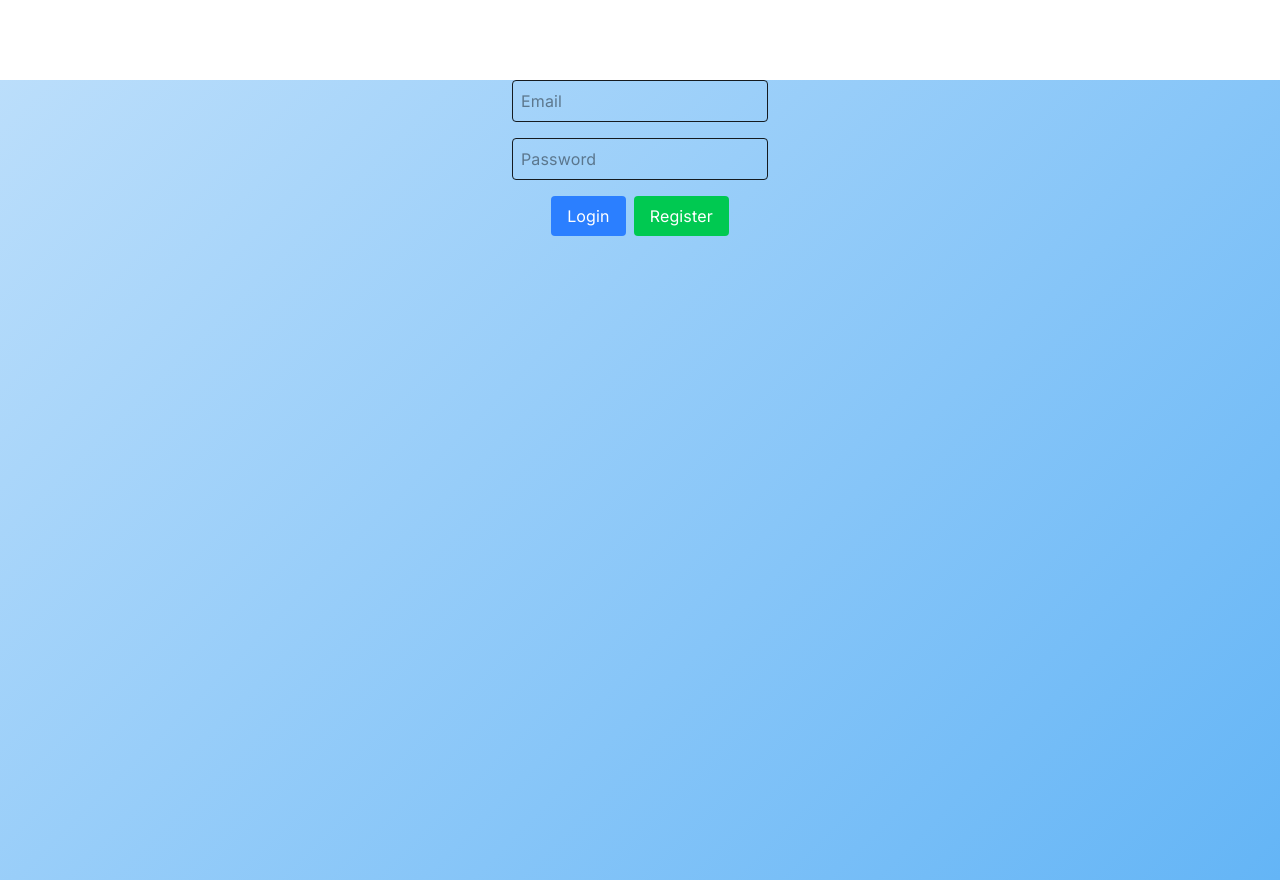
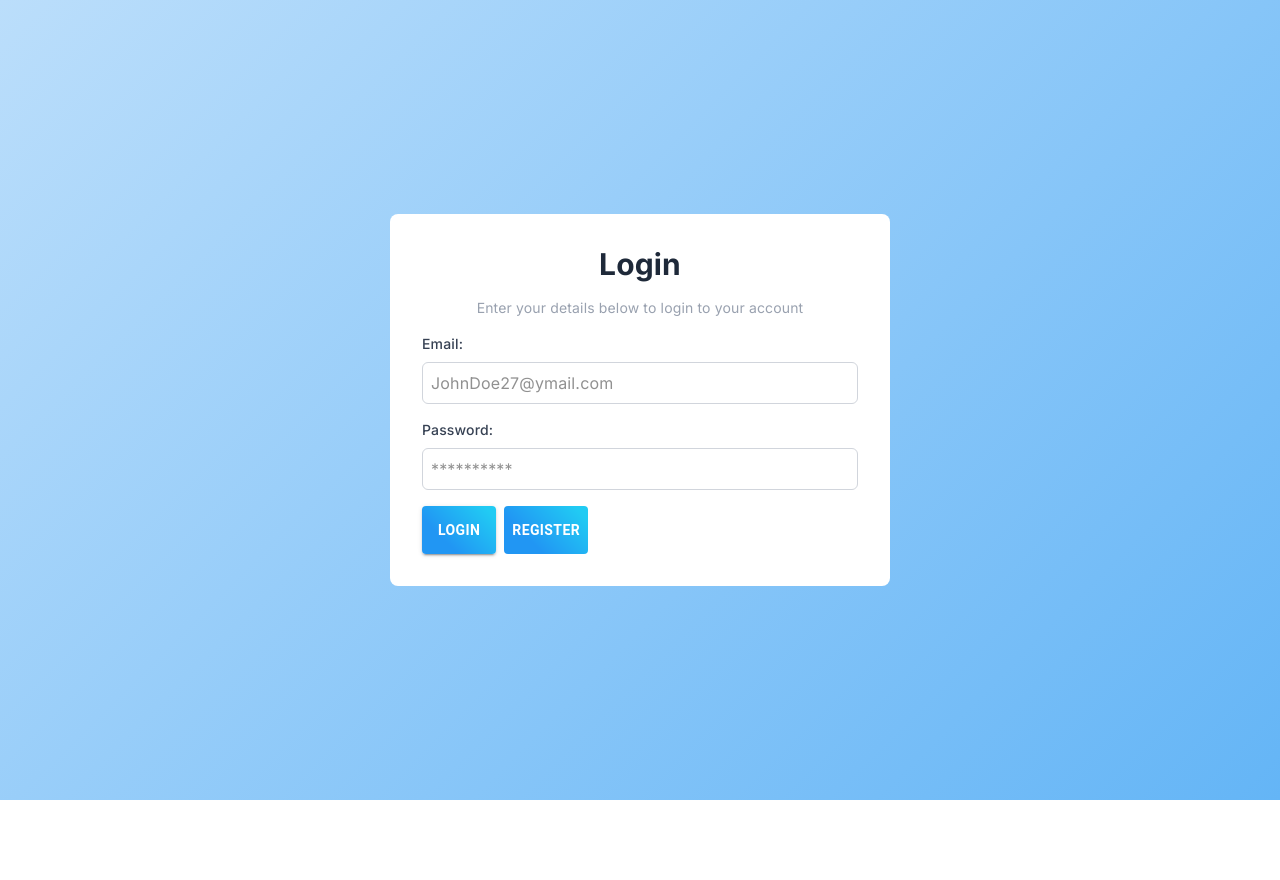
Before and after one commit to iranloyehannah/Todo-App-Next, a Next.js app: page /login in a window 1280 px wide. After the commit the page ends 800 px from the top, so only its background shows below. Built offline with nearby package versions, Linux system fonts and the light colour scheme; no server answers.

Commit message:
Login ui fixed

```diff
--- a/pages/NotFound.tsx
+++ b/pages/NotFound.tsx
@@ -4,7 +4,7 @@ import { Box, Typography, Button, Paper } from '@mui/material';
 import { useRouter } from 'next/navigation';
 import SearchOffIcon from '@mui/icons-material/SearchOff';
 
-// Custom 404 page for handling undefined routes
+
 const NotFound = () => {
   const router = useRouter();
 
--- a/pages/_app.tsx
+++ b/pages/_app.tsx
@@ -4,7 +4,7 @@ import { AuthProvider } from '@/components/AuthProvider'
 import { ThemeProvider, createTheme, CssBaseline } from '@mui/material'
 import { useState } from 'react'
 
-// Create theme
+
 const theme = createTheme({
   palette: {
     primary: {
--- a/src/app/layout.tsx
+++ b/src/app/layout.tsx
@@ -9,6 +9,9 @@ const inter = Inter({ subsets: ['latin'] })
 export const metadata: Metadata = {
   title: 'Todo App',
   description: 'A modern todo application built with Next.js, React, and TypeScript',
+  icons: {
+    icon: "/logo.svg"
+  },
 }
 
 export default function RootLayout({
--- a/src/app/login/page.tsx
+++ b/src/app/login/page.tsx
@@ -27,10 +27,14 @@ export default function LoginPage() {
       <ThemeProvider theme={theme}>
         <CssBaseline />
         <ErrorBoundary>
-          <Box sx={{
-            minHeight: '100vh',
-            background: 'linear-gradient(135deg, #BBDEFB 0%, #64B5F6 100%)'
-          }}>
+          <Box
+            sx={{
+              minHeight: '100vh',
+              display: 'flex',
+              alignItems: 'center',
+              background: 'linear-gradient(135deg, #BBDEFB 0%, #64B5F6 100%)'
+            }}
+          >
             <Login />
           </Box>
         </ErrorBoundary>
--- a/src/components/Login.tsx
+++ b/src/components/Login.tsx
@@ -5,6 +5,7 @@ import { loginUser, registerUser, logoutUser } from '@/auth';
 import { useAuth } from '@/components/AuthProvider';
 import { User } from 'firebase/auth';
 import { useRouter } from 'next/navigation';
+import { Box, Button } from '@mui/material';
 
 export default function Login() {
   const { user } = useAuth() as { user: User | null };
@@ -12,13 +13,15 @@ export default function Login() {
   const [password, setPassword] = useState('');
   const router = useRouter();
 
-useEffect(() => {
-    if (user) {
-      router.push('/todo-list');
-    }
-  }, [user, router]);
+// useEffect(() => {
+//     if (user) {
+//       router.push('/todo-list');
+//     }
+//   }, [user, router]);
 
-  const handleLogin = async () => {
+
+const handleLogin = async (e: React.FormEvent) => {
+  e.preventDefault();
   try {
     await loginUser(email, password);
     router.push('/todo-list');
@@ -27,15 +30,9 @@ useEffect(() => {
   }
 };
 
-  const handleRegister = async () => {
-    try {
-      await registerUser(email, password);
-      router.push('/todo-list');
-    } catch (error: unknown) {
-      alert(error instanceof Error ? error.message : 'An unknown error occurred');
+  const handleRegister = () => {
+    router.push('/');
   }
-  };
-
   const handleLogout = async () => {
     try {
       await logoutUser();
@@ -46,49 +43,202 @@ useEffect(() => {
   };
 
   return (
-    <div className="flex flex-col items-center mt-20 space-y-4">
-      {user ? (
-        <>
-          <p>Welcome, {user.email}</p>
-          <button
-            onClick={handleLogout}
-            className="px-4 py-2 bg-red-500 text-white rounded"
+    <Box
+      sx={{
+        borderRadius: 2,
+        p: 4,
+        display: "flex",
+        flexDirection: "column",
+        alignItems: "center",
+        width: "100%",
+        maxWidth: "500px",
+        margin: "0 auto",
+        background: "white",
+      }}
     >
-            Logout
-          </button>
-        </>
-      ) : (
-        <>
+      <h1 className="text-center font-bold text-3xl mb-4 text-gray-800">
+        Login
+      </h1>
+      <p className="w-full  text-center text-sm text-gray-400">
+        Enter your details below to login to your account
+      </p>
+    <div className="w-full flex flex-col items-center justify-center space-y-4">
+
+        <form
+        onSubmit={handleLogin}
+        className="w-full flex flex-col gap-4 mt-4"
+        >
+          <div className="w-full flex flex-col gap-2">
+            <label htmlFor="email" className="text-sm font-medium text-gray-700">
+              Email:
+            </label>
             <input
+              id="email"
             type="email"
-            placeholder="Email"
-            className="border p-2 rounded w-64"
+            placeholder="JohnDoe27@ymail.com"
+            className=" w-full  p-2 border border-gray-300 rounded-md focus:outline-none focus:ring-2 focus:ring-blue-400 focus:border-transparent"
             value={email}
             onChange={(e) => setEmail(e.target.value)}
             />
+          </div>
+          <div className="w-full flex flex-col gap-2">
+          <label htmlFor="password" className="text-sm font-medium text-gray-700">
+            Password:
+          </label>
           <input
+            id="password"
             type="password"
-            placeholder="Password"
-            className="border p-2 rounded w-64"
+            placeholder="**********"
+            className="w-full p-2 border border-gray-300 rounded-md focus:outline-none focus:ring-2 focus:ring-blue-400 focus:border-transparent"
             value={password}
             onChange={(e) => setPassword(e.target.value)}
             />
-          <div className="flex gap-2">
-            <button
+          </div>
+          <div className="w-full flex gap-2">
+            <Button
+              type="button"
               onClick={handleLogin}
-              className="px-4 py-2 bg-blue-500 text-white rounded"
+              variant="contained"
+              sx={{
+                background: "linear-gradient(45deg, #2196F3 30%, #21CBF3 90%)",
+                color: "white",
+
+                py: 1.5,
+                fontSize: "14px",
+                fontWeight: 600,
+                "&:hover": {
+                  background: "bg-gradient-to-r from-blue-500 to-cyan-500 text-white ",
+                  transform: "translateY(-1px)",
+                  boxShadow: "0 4px 12px rgba(33, 150, 243, 0.3)",
+                },
+                transition: "all 0.2s ease-in-out",
+              }}
             >
               Login
-            </button>
-            <button
+            </Button>
+              <Button
+              type="submit"
               onClick={handleRegister}
-              className="px-4 py-2 bg-green-500 text-white rounded"
+              sx={{
+                background: "linear-gradient(45deg, #2196F3 30%, #21CBF3 90%)",
+                color: "white",
+
+                py: 1.5,
+                fontSize: "14px",
+                fontWeight: 600,
+                "&:hover": {
+                  background: "bg-gradient-to-r from-blue-500 to-cyan-500 text-white ",
+                  transform: "translateY(-1px)",
+                  boxShadow: "0 4px 12px rgba(33, 150, 243, 0.3)",
+                },
+                transition: "all 0.2s ease-in-out",
+              }}
             >
               Register
-            </button>
+            </Button>
           </div>
-        </>
-      )}
+        </form>
     </div>
+    </Box>
   );
 }
+
+
+
+// 'use client';
+
+// import { useState,useEffect, FormEvent } from 'react';
+// import { loginUser, registerUser, logoutUser } from '@/auth';
+// import { useAuth } from '@/components/AuthProvider';
+// import { User } from 'firebase/auth';
+// import { useRouter } from 'next/navigation';
+// import { Button } from '@mui/material';
+
+// export default function Login() {
+//   const { user } = useAuth() as { user: User | null };
+//   const [email, setEmail] = useState('');
+//   const [password, setPassword] = useState('');
+//   const router = useRouter();
+
+// useEffect(() => {
+//     if (user) {
+//       router.push('/todo-list');
+//     }
+//   }, [user, router]);
+
+//   const handleLogin = async (e: React.FormEvent<HTMLFormElement>) => {
+//       e.preventDefault();
+//     e.stopPropagation();
+//     try {
+//       await loginUser(email, password);
+//       router.push('/todo-list');
+//     } catch (error: unknown) {
+//       alert(error instanceof Error ? error.message : 'An unknown error occurred');
+//     }
+//   };
+
+//   const handleRegister = async (e: React.FormEvent<HTMLFormElement>) => {
+//     e.preventDefault();
+//     try {
+//       await registerUser(email, password);
+//       router.push('/todo-list');
+//     } catch (error: unknown) {
+//       alert(error instanceof Error ? error.message : 'An unknown error occurred');
+//     }
+//   };
+
+//   const handleLogout = async (e: React.FormEvent<HTMLFormElement>) => {
+//     e.preventDefault();
+//     try {
+//       await logoutUser();
+//       router.push('/login');
+//     } catch (error: unknown) {
+//       alert(error instanceof Error ? error.message : 'An unknown error occurred');
+//     }
+//   };
+
+//   return (
+//     <div className="flex flex-col items-center justify-center space-y-4">
+
+//         <form onSubmit={handleLogin}>
+//           <div className="flex flex-col gap-2">
+//             <label htmlFor="email" className="text-sm font-medium text-gray-700">
+//               Email:
+//             </label>
+//             <input
+//               id="email"
+//             type="email"
+//             placeholder="Email"
+//             className="border p-2 rounded w-64"
+//             value={email}
+//             onChange={(e) => setEmail(e.target.value)}
+//             />
+//           </div>
+//           <div className="flex flex-col gap-2">
+//           <input
+//             id="password"
+//             type="password"
+//             placeholder="Password"
+//             className="border p-2 rounded w-64"
+//             value={password}
+//             onChange={(e) => setPassword(e.target.value)}
+//             />
+//           </div>
+//           <div className="flex gap-2">
+//             <Button
+//               type="submit"
+//               className="px-4 py-2 bg-blue-500 text-white rounded"
+//             >
+//               Login
+//             </Button>
+//                     <Button
+//               type="submit"
+//               className="px-4 py-2 bg-green-500 text-white rounded"
+//             >
+//               Register
+//             </Button>
+//           </div>
+//         </form>
+//     </div>
+//   );
+// }
--- a/src/firebase.ts
+++ b/src/firebase.ts
@@ -5,7 +5,8 @@ const firebaseConfig = {
   apiKey: "AIzaSyCpSfZrAODwtlfbPil1lauSbG48sQlW0yk",
   authDomain: "todo-app-aeaa0.firebaseapp.com",
   projectId: "todo-app-aeaa0",
-  storageBucket: "todo-app-aeaa0.firebasestorage.app",
+  // storageBucket: "todo-app-aeaa0.firebasestorage.app",
+  storageBucket: "todo-app-aeaa0.appspot.com",
   messagingSenderId: "244654122693",
   appId: "1:244654122693:web:c69a4f54112c27bed272ac",
   measurementId: "G-WZMB1RCDF4"
```
Also changed, not shown: src/auth.ts (+2 -9 lines), src/components/Signup.tsx (+42 -6 lines), src/components/QueryClientProvider.tsx (line endings or trailing spaces). Lines whose indentation alone changed are shown as unchanged.
